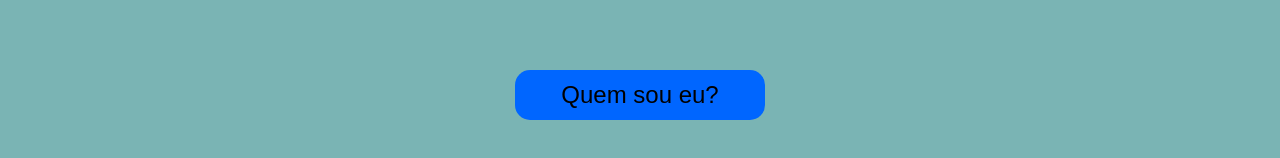
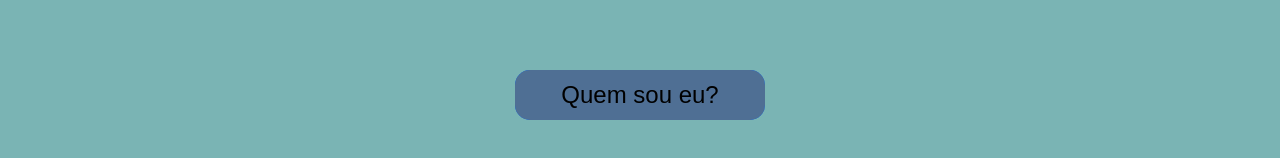
Before and after one commit to egodeath-jorge/PortifolioJorge, a plain HTML site: page portifolio.html in a window 1280 px wide. In both pictures the pointer is over the link "Quem sou eu?". Shown: the part 384-542 px from the top of the page. Drawn offline with Linux system fonts and the light colour scheme.

Commit message:
Update style.css

```diff
--- a/style.css
+++ b/style.css
@@ -74,6 +74,11 @@ footer{
     border-radius: 15px;
     line-height: 50px;
 }
+.apresentacao_portifolio_link:hover{
+    background-color: rgb(79, 111, 148);
+    border-radius: 15px;
+
+}
 nav{
     height: 100%;
     display: flex;
```
